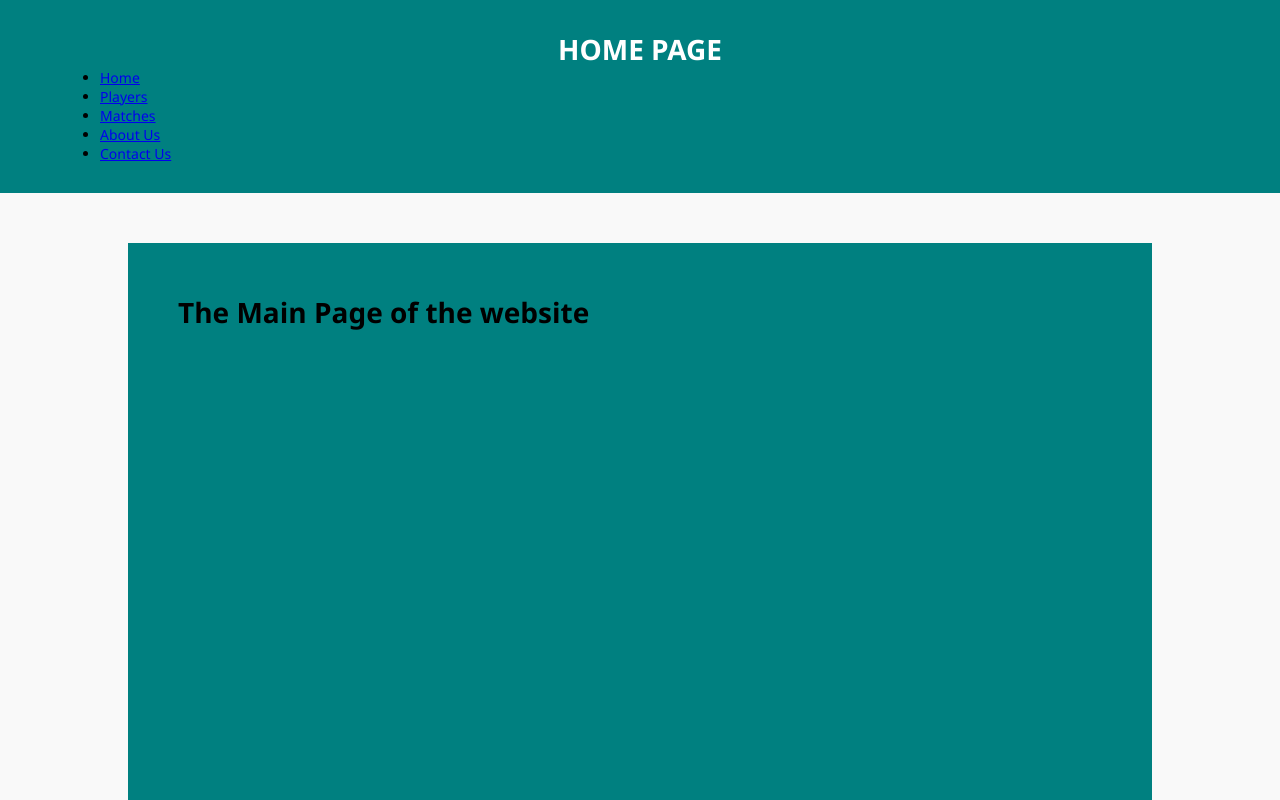
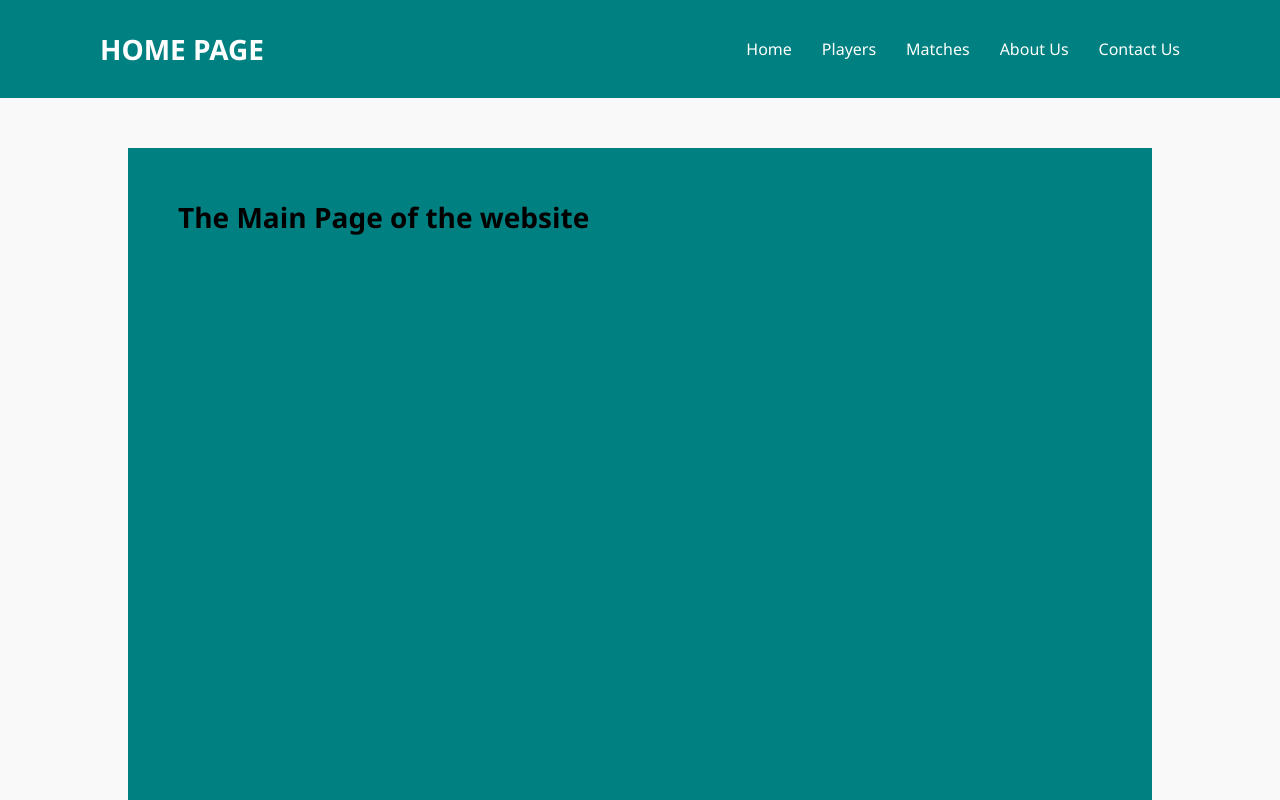
Before and after one commit to AmaduKamara/amadu-kamara-1508-bit-5, a plain HTML site: page index.html in a window 1280 px wide. Shown: the top 800 px of the page. Drawn offline with Linux system fonts and the light colour scheme.

Commit message:
Style navigatio0n header

```diff
--- a/css/style.css
+++ b/css/style.css
@@ -13,6 +13,24 @@ body {
 header {
   padding: 30px 100px;
   background-color: teal;
+  display: flex;
+  justify-content: space-between;
+  align-items: center;
+}
+
+header ul {
+  display: flex;
+  gap: 30px;
+}
+
+header ul li {
+  list-style: none;
+}
+
+header ul li a {
+  text-decoration: none;
+  color: #fff;
+  font-size: 16px;
 }
 
 header h1 {
@@ -22,7 +40,7 @@ header h1 {
 }
 
 /* Main Styles */
-main{
+main {
   width: 80%;
   height: 700px;
   padding: 50px;
@@ -30,12 +48,12 @@ main{
   margin: 50px auto;
 }
 
-footer{
+footer {
   background-color: black;
   padding: 30px 100px;
 }
 
-footer p{
+footer p {
   text-align: center;
   color: #fff;
 }
```
